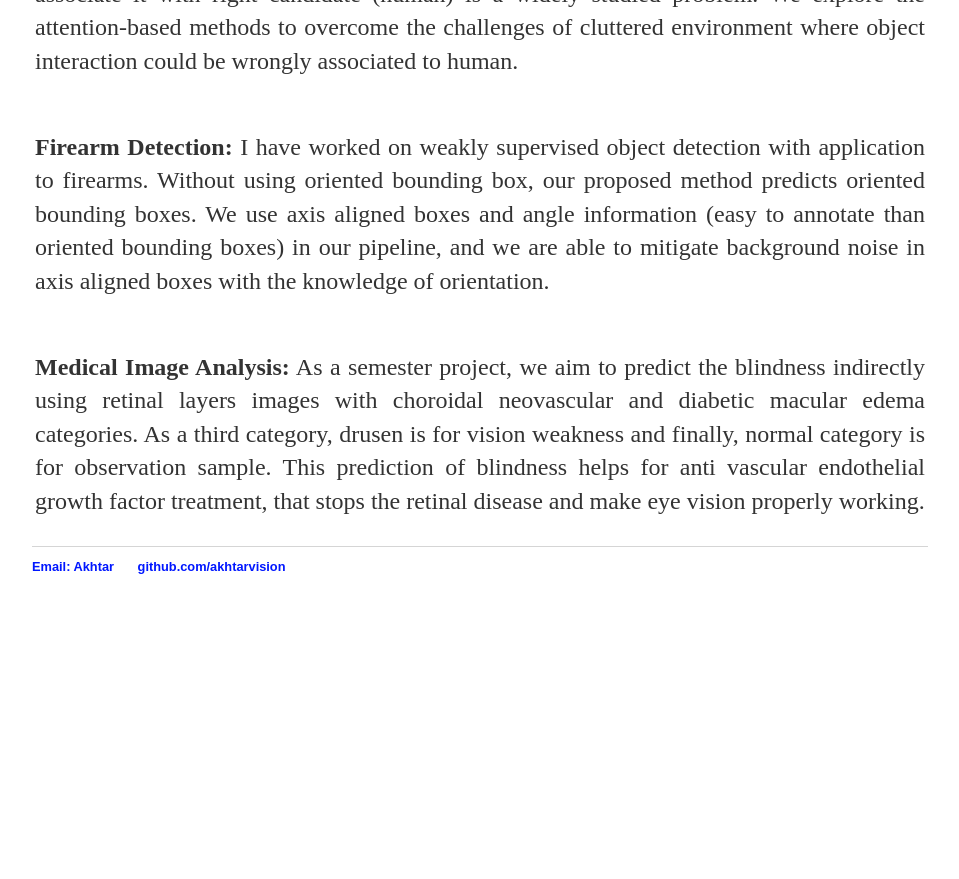
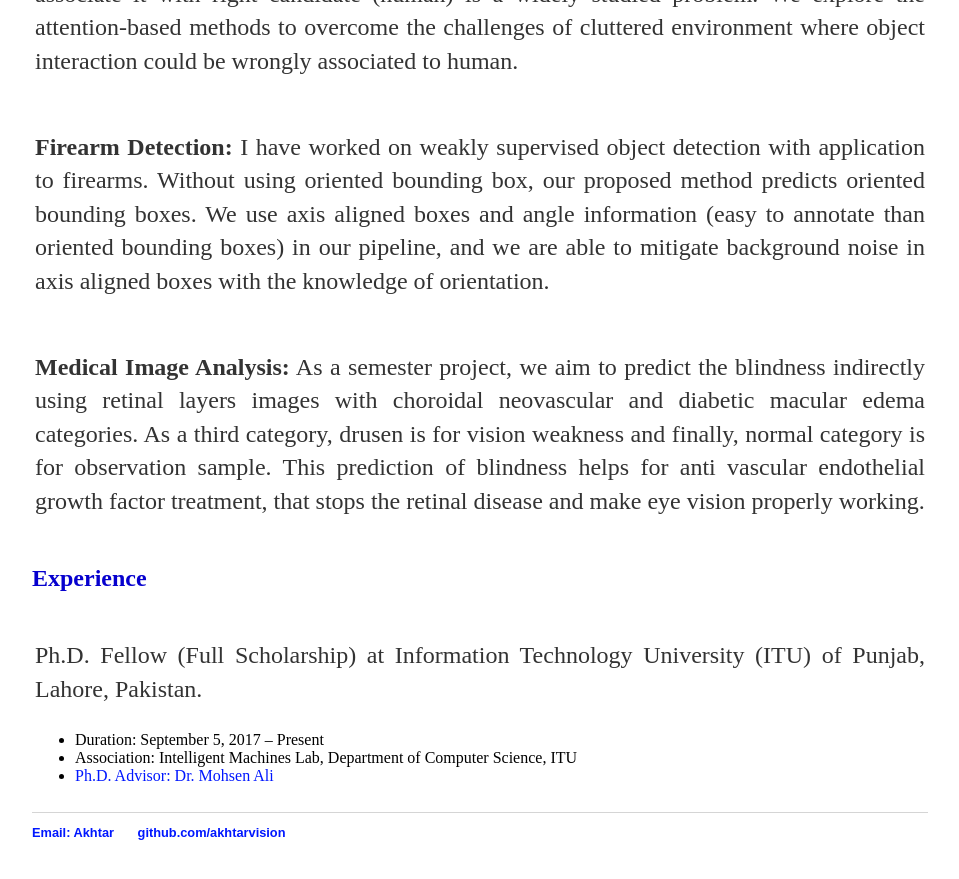
Before and after one commit to akhtarvision/akhtarvision.github.io, a Jekyll site: the page built from index.html, in a window 1280 px wide and 900 px high, scrolled down 1490 px. Shown: the top 879 px of the window, without its empty margins (160-1119 px from the left). Built offline with Jekyll 4.4.1, drawn with Linux system fonts in a browser that asks for light colours; before the commit the page ends 2124 px from its top, so only the background shows below that.

Commit message:
Update index.html

```diff
--- a/index.html
+++ b/index.html
@@ -107,4 +107,41 @@ title: Akhtar Munir, Deep Learning
 
 </table>
 
+
+
+
+
+
+
+<!-- Project -->
+<a id="experience" class="anchor"></a>
+<h2 style="color:#0600CE">Experience</h2>
+<table class="imgtable">
+<!-- paper entry-->
+<tr>
+<!-- <td> <br></td> -->
+<td>
+<p>
+Ph.D. Fellow (Full Scholarship) at Information Technology University (ITU) of Punjab, Lahore, Pakistan.
+	 <ul class="contacts">
+				<li>Duration: September 5, 2017 – Present</li>
+				<li>Association: Intelligent Machines Lab, Department of Computer Science, ITU</li>
+				<li><a href="http://im.itu.edu.pk/people/">Ph.D. Advisor: Dr. Mohsen Ali</a></li>
+				</ul>
+
+
+
+
+<!-- Lab Engineer at School of Electrical Engineering and Computer Science (SEECS), NUST, Islamabad, Pakistan. -->
+<!-- Duration: November 26, 2013 – September 4, 2017 -->
+<!-- Association: Department of Computing, SEECS, NUST -->
+
+
+	</p>
+</td>
+</tr>
+
+
+</table>
+
 </div><!-- /.blurb -->
```
